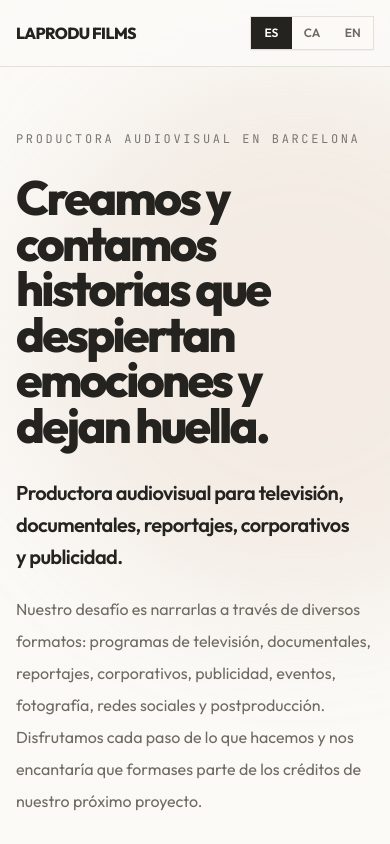
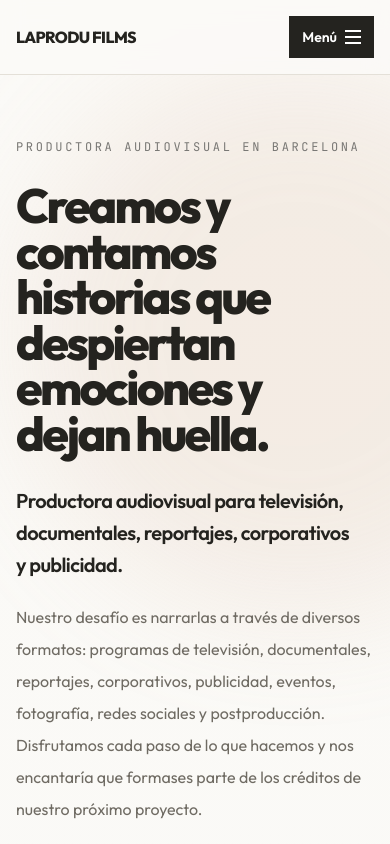
Before and after one commit to chessmusic/productora-web-minimalist, a React (Vite) app: page /es/ in a window 390 px wide. Shown: the top 844 px of the page. Built offline with nearby package versions, Linux system fonts and the light colour scheme.

Commit message:
Add responsive mobile menu

```diff
--- a/src/App.jsx
+++ b/src/App.jsx
@@ -1753,6 +1753,13 @@ function handleSectionNav(event, target, lang) {
 }
 
 function AppShell({ lang, setLang, t, route, activeSection, children }) {
+  const [mobileMenuOpen, setMobileMenuOpen] = useState(false);
+  const mobileMenuLabel = byLang(lang, { es: "Menú", ca: "Menú", en: "Menu" });
+
+  useEffect(() => {
+    setMobileMenuOpen(false);
+  }, [route.path, lang]);
+
   return (
     <main id="contenido" className="min-h-[100dvh] bg-transparent text-[#24231f] antialiased selection:bg-[#24231f] selection:text-white">
       <style>{`
@@ -1798,12 +1805,54 @@ function AppShell({ lang, setLang, t, route, activeSection, children }) {
             })}
           </div>
           <div className="flex items-center gap-3">
-            <LanguageSwitch lang={lang} setLang={setLang} route={route} />
+            <div className="hidden sm:block">
+              <LanguageSwitch lang={lang} setLang={setLang} route={route} />
+            </div>
             <a href={pathFor(lang, "contacto")} onClick={(event) => handleSectionNav(event, "contacto", lang)} className="hidden border border-[#24231f] bg-[#24231f] px-4 py-2.5 text-sm font-semibold text-white transition hover:border-[#8C4F3B] hover:bg-[#8C4F3B] active:scale-[0.98] sm:inline-flex">
               {t.contactCta}
             </a>
+            <button
+              type="button"
+              className="inline-flex items-center gap-2 border border-[#24231f] bg-[#24231f] px-3 py-2.5 text-sm font-semibold text-white transition hover:border-[#8C4F3B] hover:bg-[#8C4F3B] active:scale-[0.98] lg:hidden"
+              aria-expanded={mobileMenuOpen}
+              aria-controls="mobile-menu"
+              onClick={() => setMobileMenuOpen((open) => !open)}
+            >
+              <span>{mobileMenuLabel}</span>
+              <span className="relative h-3.5 w-4" aria-hidden="true">
+                <span className={`absolute left-0 top-0 h-0.5 w-4 bg-current transition ${mobileMenuOpen ? "translate-y-[6px] rotate-45" : ""}`} />
+                <span className={`absolute left-0 top-[6px] h-0.5 w-4 bg-current transition ${mobileMenuOpen ? "opacity-0" : ""}`} />
+                <span className={`absolute left-0 top-3 h-0.5 w-4 bg-current transition ${mobileMenuOpen ? "-translate-y-[6px] -rotate-45" : ""}`} />
+              </span>
+            </button>
           </div>
         </nav>
+        <div id="mobile-menu" className={`border-t border-[#E4E0D8] bg-[#FBFAF7] px-4 shadow-[0_18px_42px_rgba(73,59,45,0.10)] md:px-8 lg:hidden ${mobileMenuOpen ? "block" : "hidden"}`}>
+          <div className="mx-auto grid max-w-[1440px] gap-4 py-4">
+            <div className="grid grid-cols-2 gap-2 sm:hidden">
+              <LanguageSwitch lang={lang} setLang={setLang} route={route} />
+              <a href={pathFor(lang, "contacto")} onClick={(event) => handleSectionNav(event, "contacto", lang)} className="inline-flex items-center justify-center border border-[#24231f] bg-[#24231f] px-3 py-2 text-sm font-semibold text-white transition hover:border-[#8C4F3B] hover:bg-[#8C4F3B] active:scale-[0.98]">
+                {t.contactCta}
+              </a>
+            </div>
+            <div className="grid gap-1 text-base font-semibold text-[#24231f] sm:grid-cols-2">
+              {t.nav.map((item) => {
+                const target = navTargets[item];
+                const isActive = target === activeSection || (activeSection === "politica-privacidad" && target === "inicio") || (activeSection === "aviso-legal" && target === "inicio") || (activeSection === "cookies" && target === "inicio");
+                return (
+                  <a
+                    key={item}
+                    href={pathFor(lang, target)}
+                    onClick={(event) => handleSectionNav(event, target, lang)}
+                    className={`border border-[#E4E0D8] px-4 py-3 transition active:scale-[0.98] ${isActive ? "bg-[#24231f] text-white" : "bg-white hover:bg-[#EFEAE2]"}`}
+                  >
+                    {item}
+                  </a>
+                );
+              })}
+            </div>
+          </div>
+        </div>
       </header>
 
       <div key={`${lang}-${route.path}`}>
```
